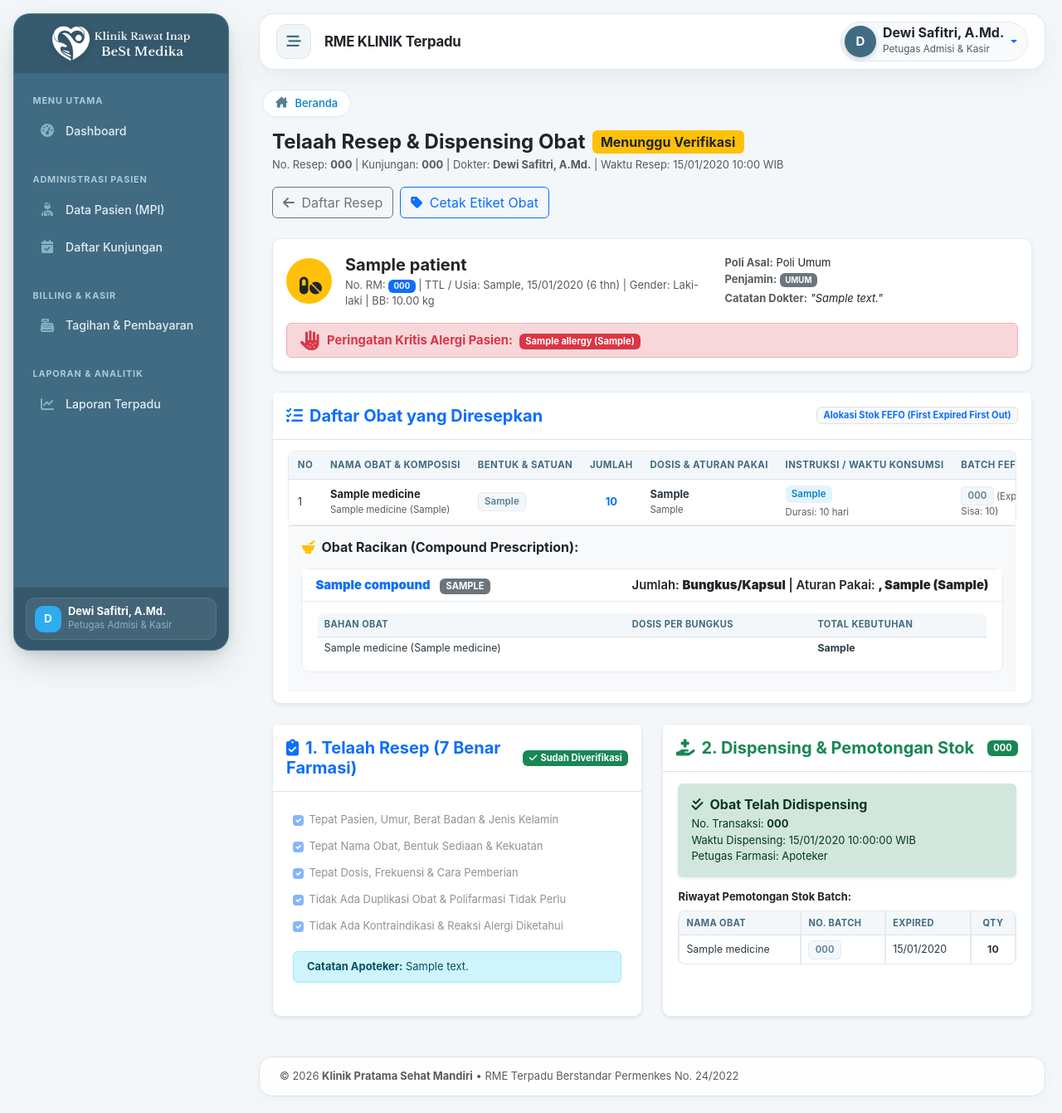
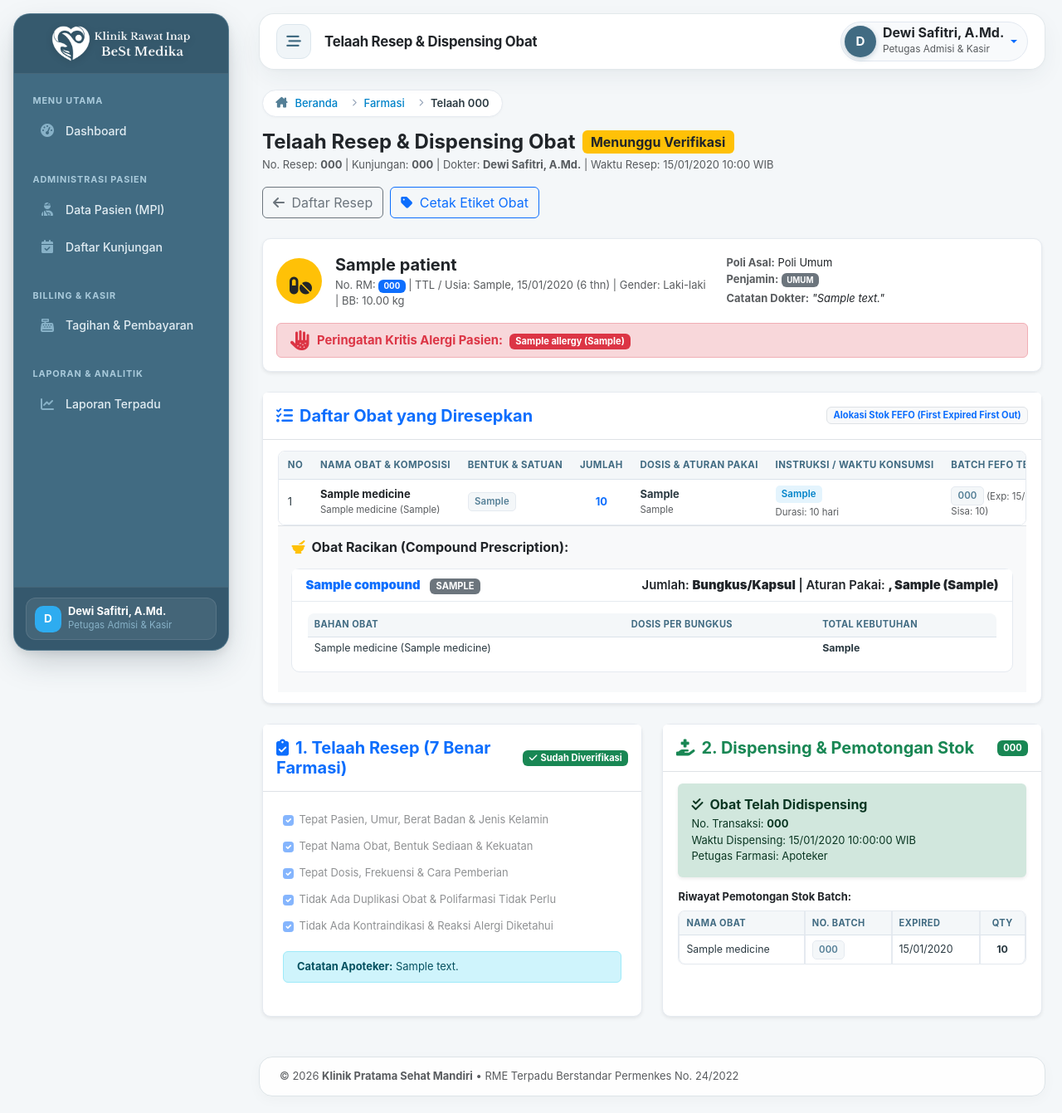
Before and after one commit to ardhikaxx/rme-klinik, a Laravel app: page /pharmacy/prescriptions/1 in a window 1280 px wide. Shown: the whole page at 83% size. Run offline with Laravel 12, Linux system fonts and the light colour scheme; a user stored in the database is signed in; data comes from the database, SQL or seed files in the repository; tables that the repository leaves empty hold one stand-in row (values such as "Sample post"); parts of the project's set-up code (start-up, migrations or seed data) failed here and were passed over; some libraries are stand-ins or nearby versions.

Commit message:
feat: implementasi breadcrumb navigasi pada detail telaah resep obat

```diff
--- a/resources/views/pharmacy/show_prescription.blade.php
+++ b/resources/views/pharmacy/show_prescription.blade.php
@@ -1,9 +1,15 @@
 @extends('layouts.app')
 
 @section('title', 'Detail Resep & Dispensing - ' . $prescription->prescription_number)
+@section('page_title', 'Telaah Resep & Dispensing Obat')
+
+@section('breadcrumb')
+    <li class="breadcrumb-item"><a href="{{ route('pharmacy.prescriptions') }}">Farmasi</a></li>
+    <li class="breadcrumb-item active" aria-current="page">Telaah {{ $prescription->prescription_number }}</li>
+@endsection
 
 @section('content')
-<div class="container-fluid">
+<div class="container-fluid p-0">
     <div class="d-flex flex-wrap align-items-center justify-content-between gap-3 mb-4">
         <div>
             <div class="d-flex align-items-center gap-2">
```
